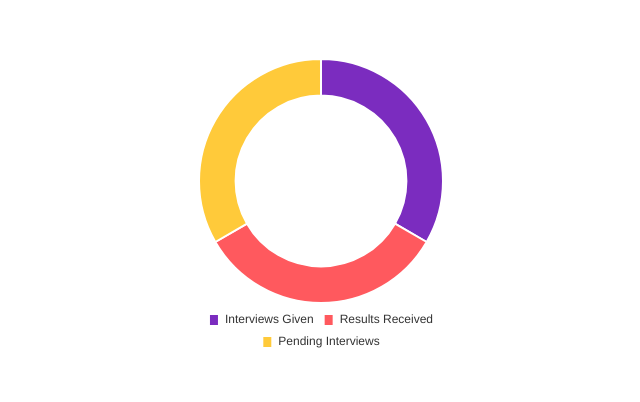
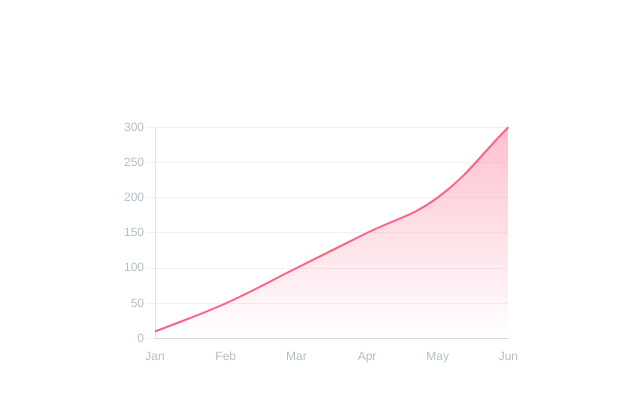
Before and after one commit to RyomenDev/UI-components, a React (Vite) app: page / in a window 1280 px wide. Shown: the part 192-594 px from the top of the page, without its empty margins (319-959 px from the left). Built offline with nearby package versions, Linux system fonts and the light colour scheme.

Commit message:
feat:GradientLineChart

```diff
--- a/src/App.jsx
+++ b/src/App.jsx
@@ -14,6 +14,7 @@ import {
   //
   LineAreaChart,
   DonutChart,
+  GradientLineChart,
 } from "./components";
 
 function App() {
@@ -33,7 +34,8 @@ function App() {
       {/* <Button2B /> */}
 
       {/* <LineAreaChart /> */}
-      <DonutChart />
+      {/* <DonutChart /> */}
+      <GradientLineChart />
     </>
   );
 }
--- /dev/null
+++ b/src/components/Graphs/GradientLineChart.jsx
@@ -0,0 +1,98 @@
+import { Line } from "react-chartjs-2";
+import { useRef } from "react";
+import {
+  Chart as ChartJS,
+  LineElement,
+  PointElement,
+  CategoryScale,
+  LinearScale,
+  Filler,
+} from "chart.js";
+
+ChartJS.register(LineElement, PointElement, CategoryScale, LinearScale, Filler);
+
+const GradientLineChart = () => {
+  const chartRef = useRef(null);
+
+  const data = {
+    labels: ["Jan", "Feb", "Mar", "Apr", "May", "Jun"],
+    datasets: [
+      {
+        label: "Test Scores",
+        data: [10, 50, 100, 150, 200, 300],
+        borderColor: "rgba(255, 99, 132, 1)", // Line color
+        borderWidth: 2,
+        tension: 0.4, // Smooth curve
+        fill: true, // Enable the gradient fill
+        backgroundColor: (context) => {
+          const chart = context.chart;
+          const { ctx, chartArea } = chart;
+
+          if (!chartArea) {
+            return null; // Wait for chart area to be ready
+          }
+
+          const gradient = ctx.createLinearGradient(
+            0,
+            chartArea.top,
+            0,
+            chartArea.bottom
+          );
+          gradient.addColorStop(0, "rgba(255, 99, 132, 0.4)"); // Top color
+          gradient.addColorStop(1, "rgba(255, 99, 132, 0)"); // Bottom transparent
+
+          return gradient;
+        },
+        pointRadius: 0, // No points
+      },
+    ],
+  };
+
+  const options = {
+    responsive: true,
+    maintainAspectRatio: false,
+    plugins: {
+      legend: {
+        display: false, // Hide legend
+      },
+    },
+    scales: {
+      x: {
+        grid: {
+          display: false, // No vertical grid lines
+        },
+        ticks: {
+          font: {
+            size: 12, // Adjust font size
+          },
+          color: "#B0BEC5", // Light grey ticks
+        },
+      },
+      y: {
+        grid: {
+          color: "rgba(176, 190, 197, 0.2)", // Light horizontal grid lines
+        },
+        ticks: {
+          beginAtZero: true,
+          font: {
+            size: 12, // Adjust font size
+          },
+          color: "#B0BEC5", // Light grey ticks
+        },
+      },
+    },
+  };
+
+  return (
+    <div className="bg-white h-screen flex justify-center items-center">
+      <div style={{ width: "400px", height: "250px", margin: "auto" }}>
+        <h3 style={{ textAlign: "center", marginBottom: "10px" }}>
+          Test Scores
+        </h3>
+        <Line ref={chartRef} data={data} options={options} />
+      </div>
+    </div>
+  );
+};
+
+export default GradientLineChart;
--- a/src/components/index.jsx
+++ b/src/components/index.jsx
@@ -13,6 +13,7 @@ import Button2A from "./Buttons/Button2/Button2A.jsx";
 //
 import LineAreaChart from "./Graphs/LineAreaChart.jsx";
 import DonutChart from "./Graphs/DonutChart.jsx";
+import GradientLineChart from "./Graphs/GradientLineChart.jsx";
 
 export {
   Login1A,
@@ -30,4 +31,5 @@ export {
   //
   LineAreaChart,
   DonutChart,
+  GradientLineChart,
 };
```
